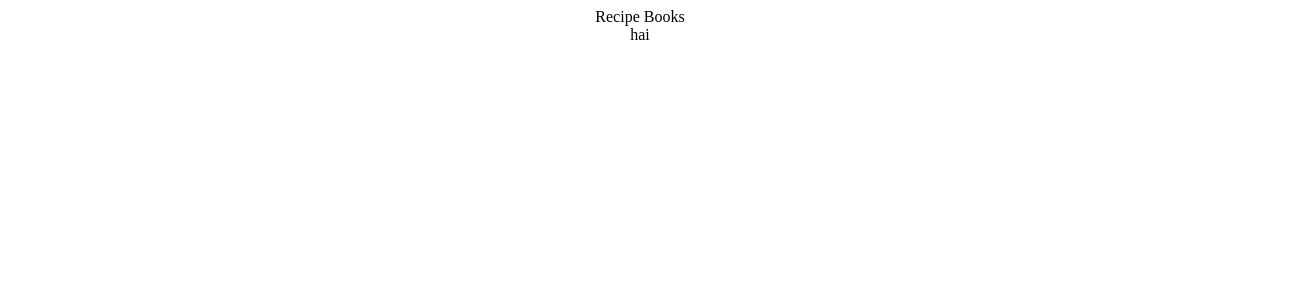
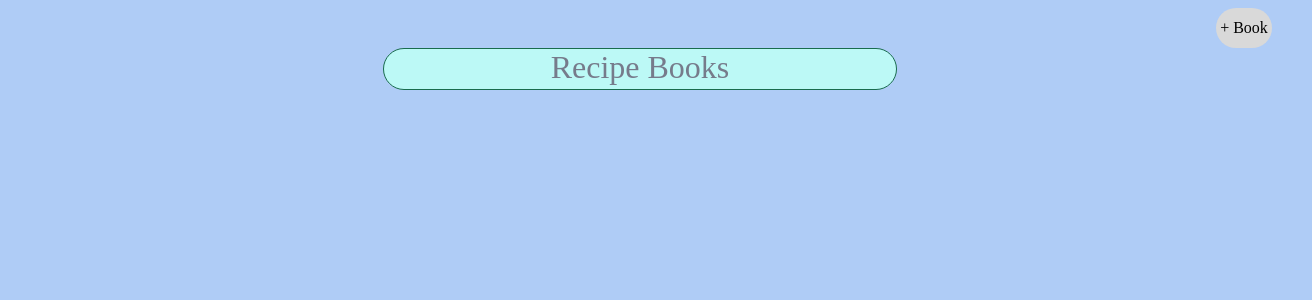
Before and after one commit to Shaa1345/recipes, a React (Create React App) app: page / in a window 1280 px wide. Shown: the top 300 px of the page, 1312 px wide, since content can reach past the window. Built offline with nearby package versions, Linux system fonts and the light colour scheme.

Commit message:
Added title component and basic add book button.

```diff
--- a/src/App.js
+++ b/src/App.js
@@ -1,5 +1,4 @@
 import "./App.css";
-import TitleDisplay from "./components/Title";
 import Main from "./pages/Main";
 import { BrowserRouter as Router, Route, Routes } from "react-router-dom";
 
@@ -7,7 +6,6 @@ function App() {
   return (
     <div className="App">
       <Router>
-        <TitleDisplay />
         <Routes>
           <Route path = "/" element = {<Main/>}/>
         </Routes>
--- /dev/null
+++ b/src/components/AddBookButton.js
@@ -0,0 +1,12 @@
+import React from 'react'
+import '../styles/AddBookButton.css'
+
+function AddBookButton() {
+  return (
+    <div className="AddBookButton">
+      + Book
+    </div>
+  )
+}
+
+export default AddBookButton
--- a/src/components/Title.js
+++ b/src/components/Title.js
@@ -1,9 +1,16 @@
 import React from 'react'
+import '../styles/Title.css'
 
-function Title() {
+function Title({text_color, color, text, border_color}) {
+    const style = {
+        background: color,
+        color: text_color,
+        border: `1px solid ${border_color}`
+
+    }
   return (
-    <div className = "Title">
-      Recipe Books
+    <div className = "Title" style = {style} >
+      {text}
     </div>
   )
 }
--- a/src/pages/Main.js
+++ b/src/pages/Main.js
@@ -1,9 +1,19 @@
+import "../styles/Main.css";
+import Title from "../components/Title"
+import AddBookBut from "../components/AddBookButton"
 import React from 'react'
 
 function Main() {
   return (
     <div>
-      hai
+        <div class = 'Add_Buttons'>
+            <div id = "Add_Book">
+                <AddBookBut/>
+            </div>
+        </div>
+        <div id = 'Title'>
+        <Title text_color = "#767B8B" color = "#BCF9F6" text = "Recipe Books" border_color= "#196C4E"/>
+        </div>
     </div>
   )
 }
--- /dev/null
+++ b/src/styles/AddBookButton.css
@@ -0,0 +1,10 @@
+.AddBookButton{
+    width: min(12vw,7vh);
+    height: min(8vw,5vh);
+    background-color: #D9D9D9;
+    color: black;
+    border-radius: 40px;
+    text-align: center;
+    line-height: min(8vw,5vh);
+    margin: 0;
+}
--- /dev/null
+++ b/src/styles/Main.css
@@ -0,0 +1,15 @@
+body{
+    background-color: #AFCCF6;
+}
+
+.Add_Buttons {
+    display: flex;
+    justify-content: flex-end; /* Align content to the right */
+}
+
+#Title{
+    padding-top: 5vh;
+    display: flex;
+    justify-content: center;
+    margin: -5vh;
+}
--- /dev/null
+++ b/src/styles/Title.css
@@ -0,0 +1,9 @@
+.Title{
+    display: 'flex';
+    text-align: center;
+    width: 40vw;
+    height: 5vh;
+    font-size: min(38vw,4vh);
+    border-radius: 40px;
+    border-style: solid;
+}
```
